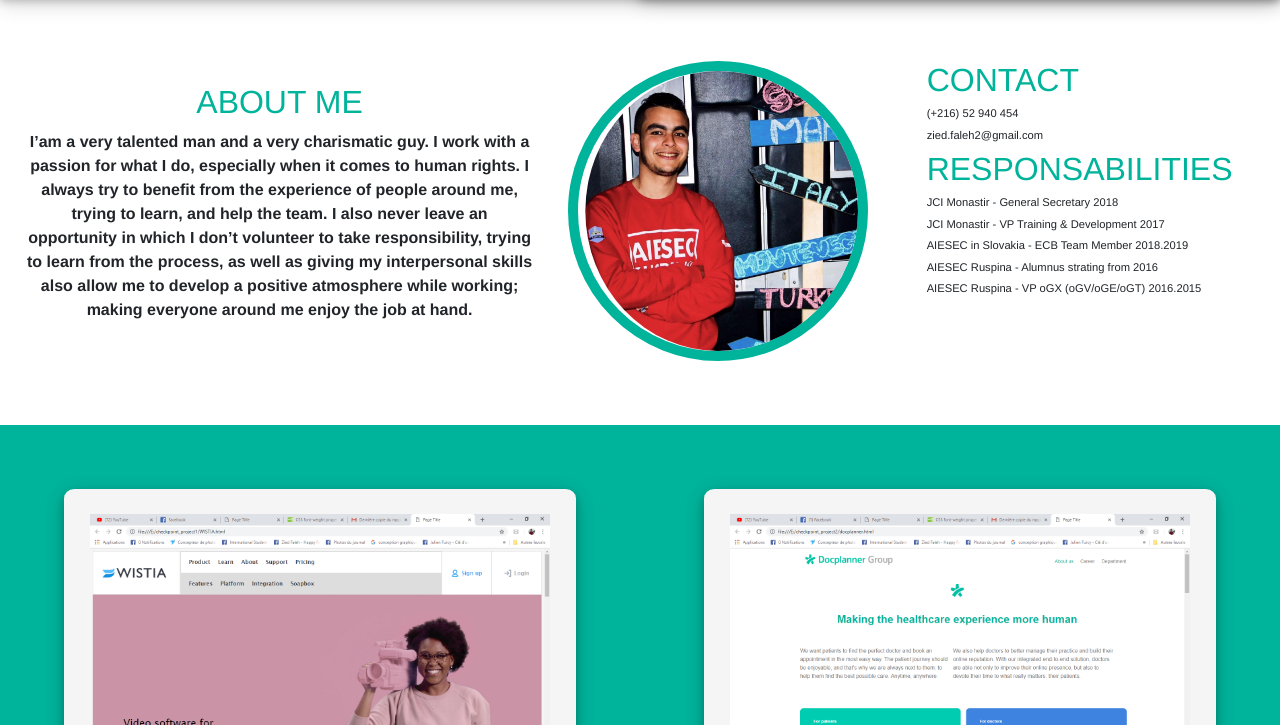
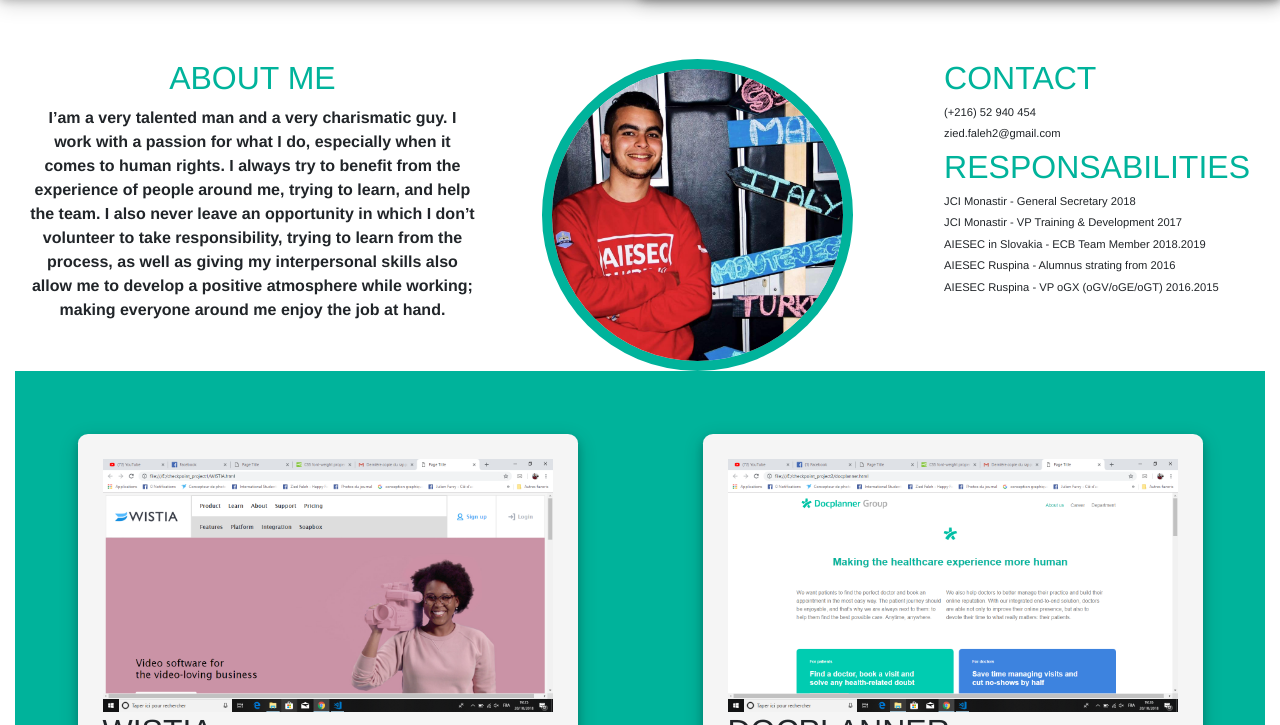
Before and after one commit to ZiedFaleh/Portfolio, a plain HTML site: page portfolio.html in a window 1280 px wide. Shown: the part 75-800 px from the top of the page. Drawn offline with nearby package versions, Linux system fonts and the light colour scheme; files whose address does not match are found by name.

Commit message:
second commit

```diff
--- a/portfolio.css
+++ b/portfolio.css
@@ -76,41 +76,30 @@
 }
 .personal-description{
     display: flex;
-    flex-basis: row;
-    width: 100%;
+
     padding-top: 5%;
     padding-left: 2%;
-    padding-bottom: 5%;
 }
 .about-me{
-    width: 69%;
-    display: flex;
-    flex-direction: column;
+    width: 50%;
     text-align: center;
-    justify-content: center;
+
 }
 .about-me h2{
     color: #00b39b;
 }
 .about-me p{
-    width: 100%;
     font-weight: bold;
 }
 .personal-pic{
-    display: flex;
-    justify-content: center;
-    align-items: center;
     width: 50%;
 }
 .personal-pic img{
-    width: 300px;
-    height: 300px;
-    padding-left: 2%;
-    border-radius: 50%;
+    width: 70%;
     border: 10px solid #00b39b;
 }
 .contacts-responsabilities{
-    width: 50%;
+
     padding-left: 2%;
 }
 .contacts-responsabilities h2{
@@ -168,3 +157,31 @@
 #carouselExampleIndicators{
     width: 70%;
 }
+/*--------------------MAX 900PX------------------------------------------------------*/
+
+@media screen and (max-width: 900px)
+{
+h2
+{
+    font-size: 111% !important;
+}
+.about-me p
+{
+    font-size: 70%;
+
+}
+}
+/*--------------------MAX 600PX------------------------------------------------------*/
+
+@media screen and (max-width: 600px)
+{
+h2
+{
+    font-size: 73.5% !important;
+}
+.about-me p
+{
+    font-size: 46.3%;
+
+}
+}
--- a/portfolio.html
+++ b/portfolio.html
@@ -46,8 +46,8 @@
                 </div>
             </div>
         </header>
-        <main class="main-style">
-            <section class="personal-description">
+        <main class="main-style container-fluid">
+            <section class="personal-description container-fluid">
                 <div class="about-me">
                     <h2>
                         ABOUT ME
@@ -59,8 +59,8 @@
                             making everyone around me enjoy the job at hand.
                     </p>
                 </div>
-                <div class="personal-pic">
-                    <img class="me" src="E:\checkpoint3\18301507_1285249771523880_1119376104519735841_n.jpg"/>
+                <div class="personal-pic text-center">
+                    <img class="me rounded-circle" src="E:\checkpoint3\18301507_1285249771523880_1119376104519735841_n.jpg"/>
                 </div>
                 <div class="contacts-responsabilities">
                     <h2>
```
